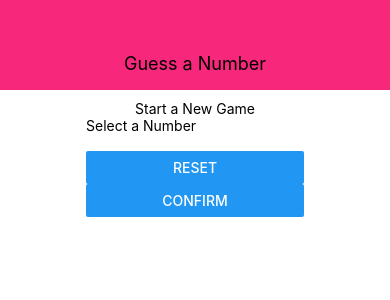
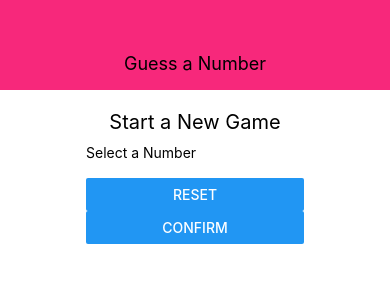
Before and after one commit to sarmstead/number-guesser-app, a React Native app: screen / in a window 390 px wide. Shown: the top 300 px of the page. Built offline with nearby package versions, Linux system fonts and the light colour scheme.

Commit message:
Add title styles

```diff
--- a/screens/StartGameScreen.js
+++ b/screens/StartGameScreen.js
@@ -22,6 +22,11 @@ const styles = StyleSheet.create({
         flex: 1,
         padding: 10,
         alignItems: 'center'
+    },
+    title: {
+        fontSize: 20,
+        marginVertical: 10
+
     }
 })
 
```
